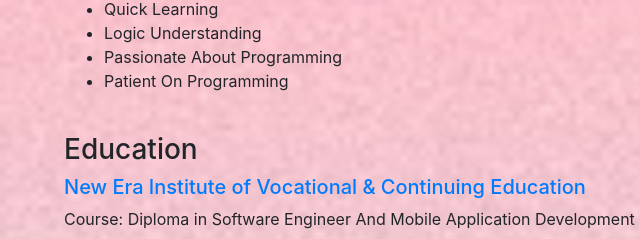
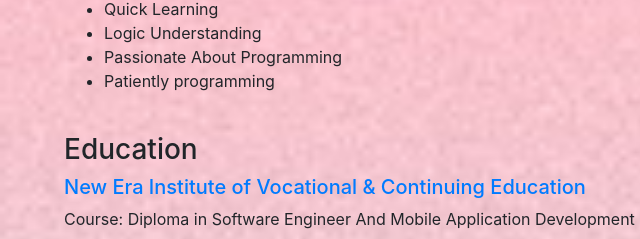
Before and after one commit to zhenxigithub/schoolproject, a plain HTML site: page index.html in a window 1280 px wide. Shown: the part 214-453 px from the top of the page, 0-640 px from the left. Drawn offline with nearby package versions, Linux system fonts and the light colour scheme.

Commit message:
Update index.html

```diff
--- a/index.html
+++ b/index.html
@@ -20,7 +20,7 @@
 				<li>Quick Learning</li>
 				<li>Logic Understanding</li>
 				<li>Passionate About Programming</li>
-				<li>Patient On Programming</li>
+				<li>Patiently programming</li>
 			</ul>
 		</div>
 
```
